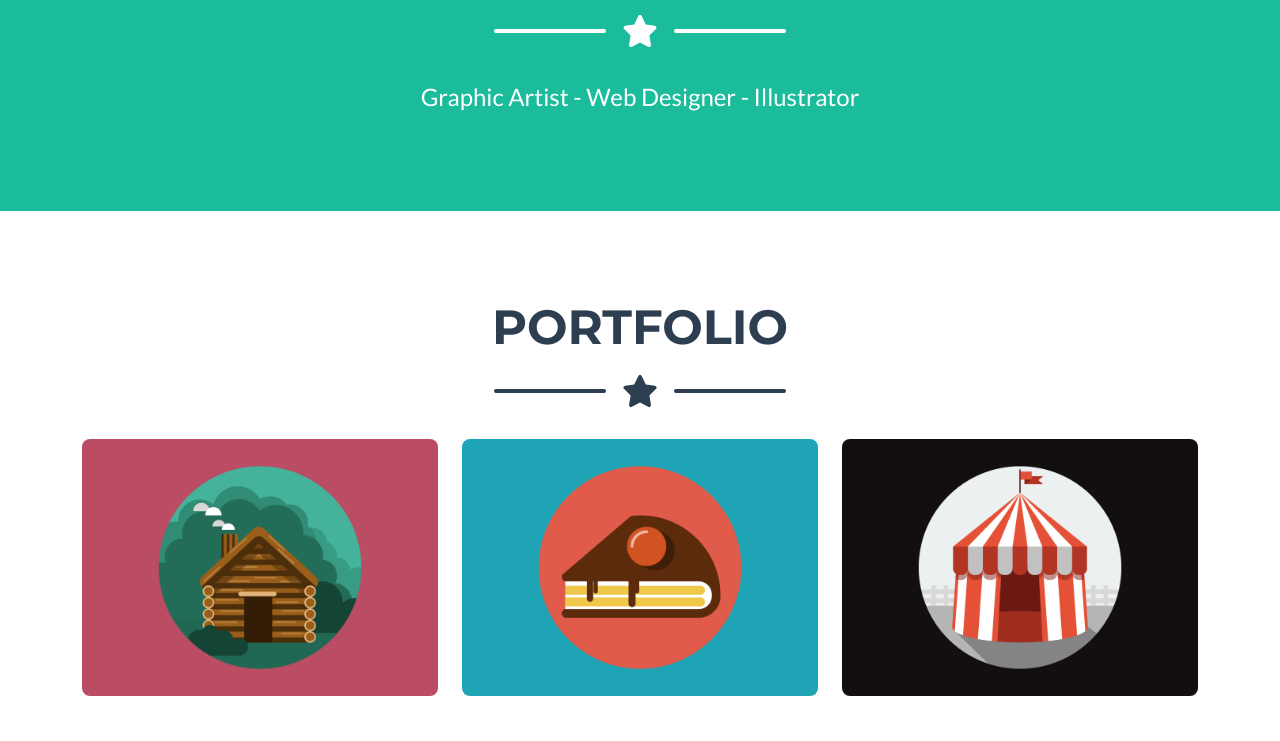
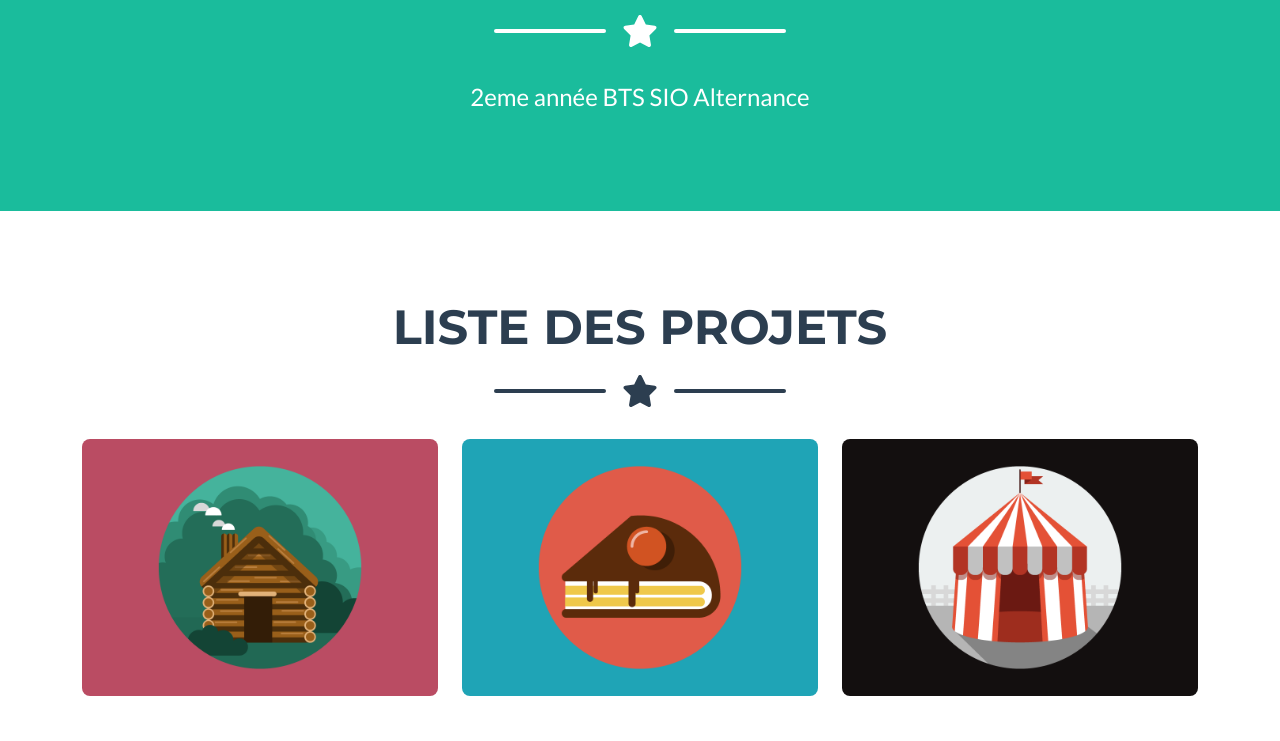
Before and after one commit to alexandreLyfoung/alexandrelyfoung.githhub.io, a plain HTML site: page docs/index.html in a window 1280 px wide. Shown: the part 628-1369 px from the top of the page. Drawn offline with nearby package versions, Linux system fonts and the light colour scheme.

Commit message:
Modify A propos + portofolio -> Liste projets

```diff
--- a/docs/index.html
+++ b/docs/index.html
@@ -49,14 +49,14 @@
                     <div class="divider-custom-line"></div>
                 </div>
                 <!-- Masthead Subheading-->
-                <p class="masthead-subheading font-weight-light mb-0">Graphic Artist - Web Designer - Illustrator</p>
+                <p class="masthead-subheading font-weight-light mb-0">2eme année BTS SIO Alternance</p>
             </div>
         </header>
         <!-- Portfolio Section-->
         <section class="page-section portfolio" id="portfolio">
             <div class="container">
                 <!-- Portfolio Section Heading-->
-                <h2 class="page-section-heading text-center text-uppercase text-secondary mb-0">Portfolio</h2>
+                <h2 class="page-section-heading text-center text-uppercase text-secondary mb-0">Liste des projets</h2>
                 <!-- Icon Divider-->
                 <div class="divider-custom">
                     <div class="divider-custom-line"></div>
@@ -134,7 +134,7 @@
         <section class="page-section bg-primary text-white mb-0" id="about">
             <div class="container">
                 <!-- About Section Heading-->
-                <h2 class="page-section-heading text-center text-uppercase text-white">About</h2>
+                <h2 class="page-section-heading text-center text-uppercase text-white">À PROPOS</h2>
                 <!-- Icon Divider-->
                 <div class="divider-custom divider-light">
                     <div class="divider-custom-line"></div>
```
